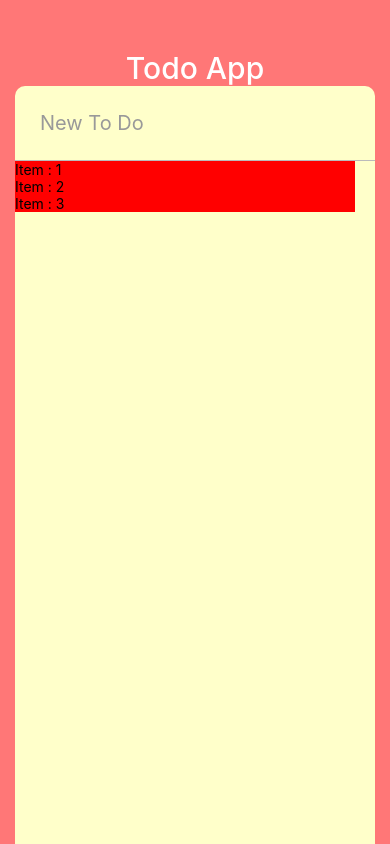
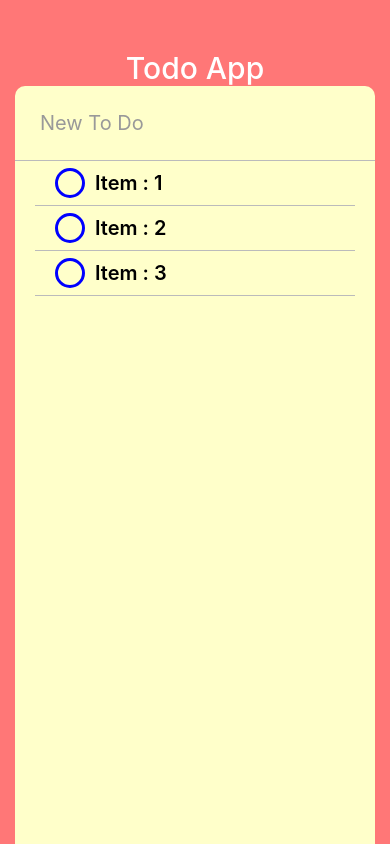
Before and after one commit to choiby777/todo-app, a React Native app: screen / in a window 390 px wide. Built offline with nearby package versions, Linux system fonts and the light colour scheme.

Commit message:
구현중

```diff
--- a/App.js
+++ b/App.js
@@ -36,7 +36,10 @@
             returnKeyType="done"
             autoCorrect={false}
           />
-          <ScrollView>
+          <ScrollView
+            style={styles.scrollView}
+            contentContainerStyle={styles.toDos}
+          >
             <Todo itemText="1" />
             <Todo itemText="2" />
             <Todo itemText="3" />
@@ -60,7 +63,10 @@
     alignItems: "center"
     //justifyContent: 'center',
   },
-
+  scrollView: {
+    marginLeft: 20,
+    marginRight: 20
+  },
   titleText: {
     color: "white",
     fontSize: 30,
--- a/ToDo.js
+++ b/ToDo.js
@@ -1,11 +1,18 @@
 import React, { Component } from "react"
-import { View, Text, StyleSheet, Dimensions } from "react-native"
+import {
+  View,
+  Text,
+  StyleSheet,
+  Dimensions,
+  TouchableOpacity
+} from "react-native"
 
 const { height, width } = Dimensions.get("window")
 
 export default class ToDo extends Component {
   state = {
-    isEditing: false
+    isEditing: false,
+    isCompleted: false
   }
 
   constructor(props) {
@@ -16,7 +23,10 @@
     const { itemText } = this.state
     return (
       <View style={styles.container}>
-        <Text>Item : {this.props.itemText}</Text>
+        <TouchableOpacity>
+          <View style={styles.circle} />
+        </TouchableOpacity>
+        <Text style={styles.itemText}>Item : {this.props.itemText}</Text>
       </View>
     )
   }
@@ -24,8 +34,26 @@
 
 const styles = StyleSheet.create({
   container: {
-    flex: 1,
-    backgroundColor: "red",
-    width: width - 50
+    //backgroundColor: "red",
+    borderBottomColor: "#bbb",
+    borderBottomWidth: StyleSheet.hairlineWidth,
+    flexDirection: "row",
+    width: width - 50,
+    alignItems: "center"
+  },
+  circle: {
+    width: 30,
+    height: 30,
+    borderRadius: 15,
+    //backgroundColor: "#0000ff",
+    borderColor: "#0000ff",
+    borderWidth: 3,
+    marginLeft: 20
+  },
+  itemText: {
+    fontWeight: "600",
+    fontSize: 20,
+    marginVertical: 10,
+    marginLeft: 10
   }
 })
```
